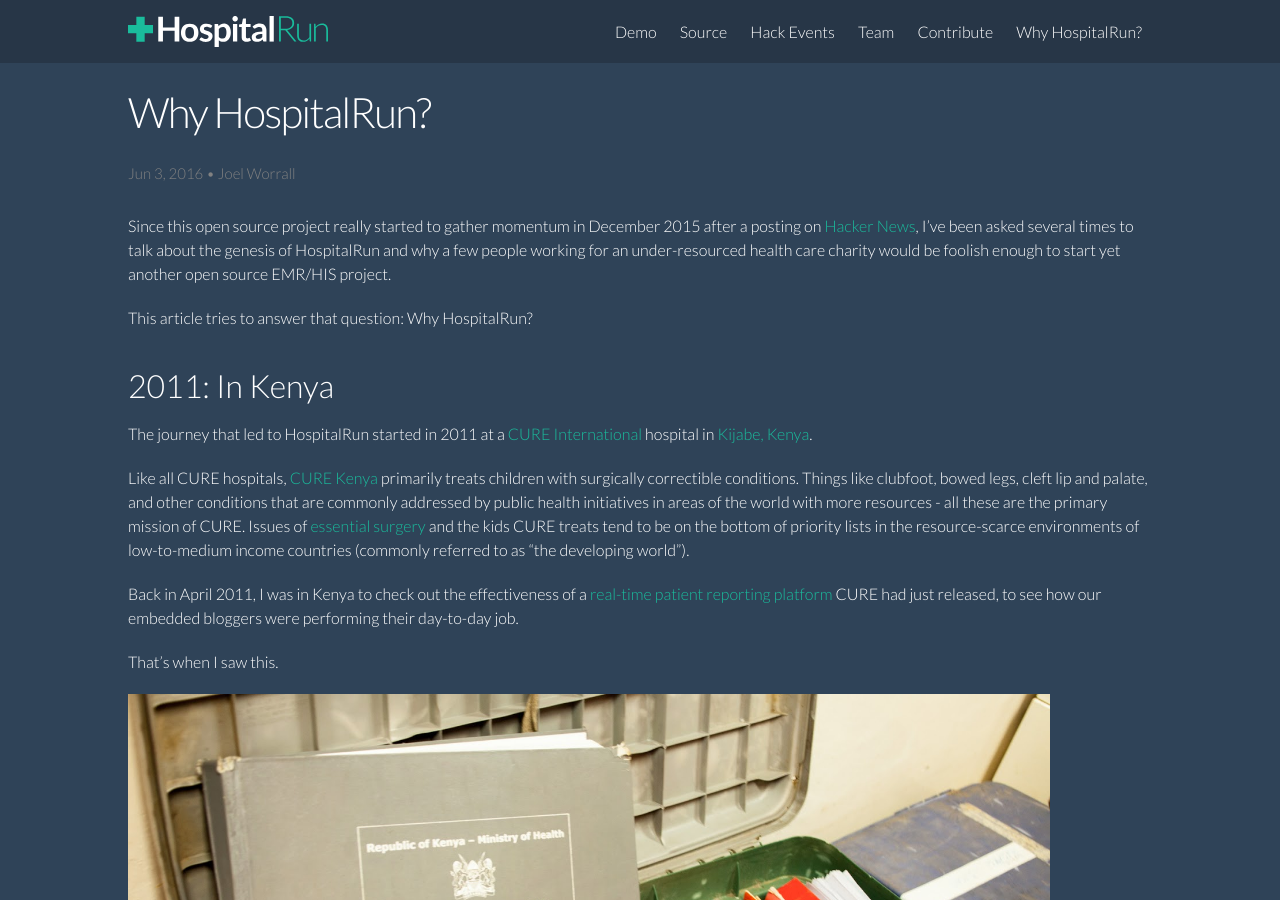
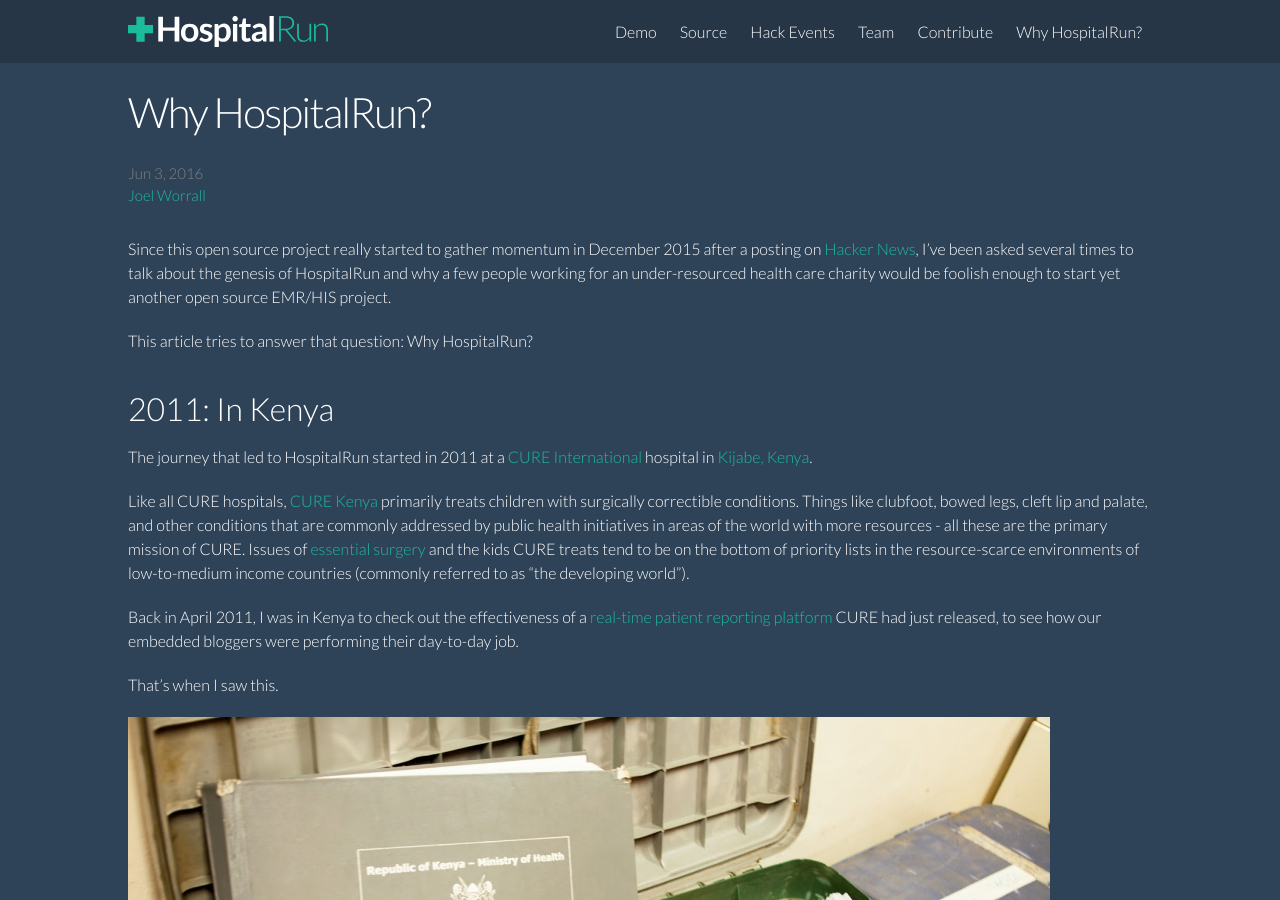
Before and after one commit to HospitalRun/hospitalrun.io, a Jekyll site: the page built from _posts/2016-06-03-why-hospitalrun.markdown, in a window 1280 px wide and 900 px high. Built offline with Jekyll 4.4.1, drawn with Linux system fonts in a browser that asks for light colours.

Commit message:
added author_link

```diff
--- a/_layouts/post.html
+++ b/_layouts/post.html
@@ -5,7 +5,7 @@ layout: default
 
   <header class="post-header">
     <h1>{{ page.title }}</h1>
-    <p class="meta">{{ page.date | date: "%b %-d, %Y" }}{% if page.author %} • {{ page.author }}{% endif %}{% if page.meta %} • {{ page.meta }}{% endif %}</p>
+    <p class="meta">{{ page.date | date: "%b %-d, %Y" }}{% if page.author %}<br>{% if page.author_link %}<a href="{{ page.author_link }}">{{ page.author }}</a>{% else %}{{ page.author }}{% endif %}{% endif %}{% if page.meta %} • {{ page.meta }}{% endif %}</p>
   </header>
 
   <article class="post-content">
```
